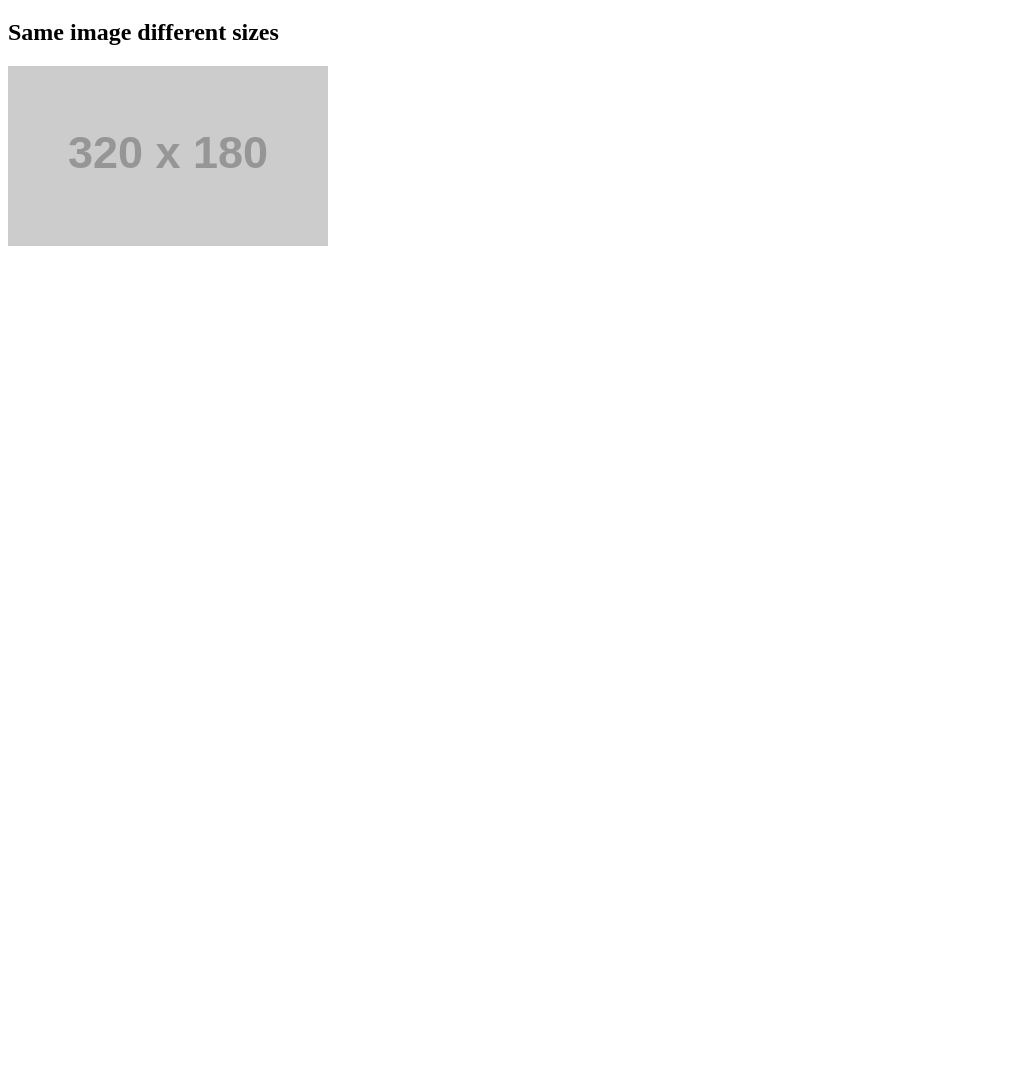
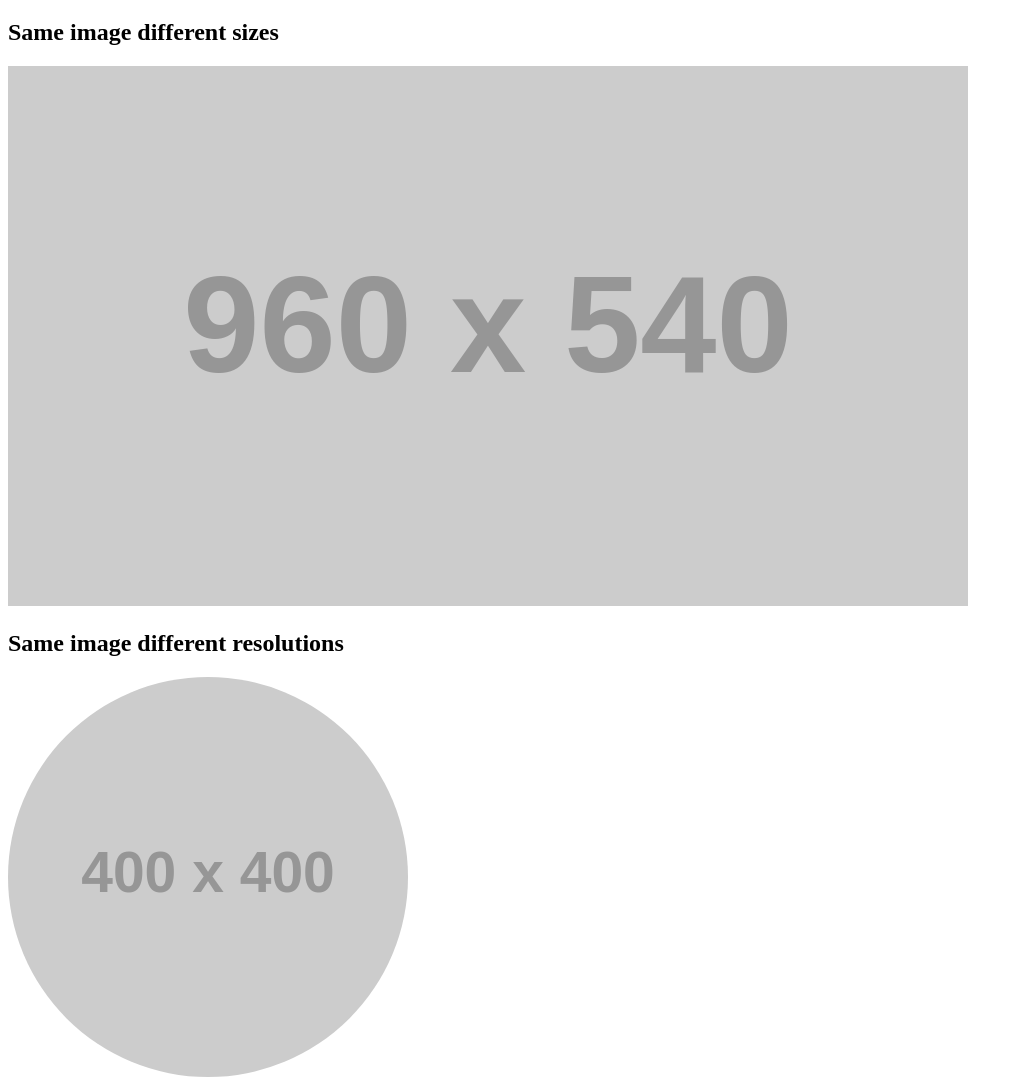
Before and after one commit to jahf0003/mtm6201-week4, a plain HTML site: page index.html in a window 1280 px wide. Shown: the part 61-1150 px from the top of the page, without its empty margins (0-1023 px from the left). Before the commit the page ends 800 px from the top, so only its background shows below. Drawn offline with Linux system fonts and the light colour scheme; placeholder pictures from the web are drawn by us.

Commit message:
sizes and resolution...

```diff
--- a/index.html
+++ b/index.html
@@ -12,7 +12,22 @@
 
         <section>
             <h2> Same image different sizes</h2>
-            <img src="https://placehold.co/320x180" alt="a-place-holder " class="img-1">
+            <img src="https://placehold.co/320x180" alt="a-place-holder " class="placeholder-1"
+            srcset="https://placehold.co/480x270 480w,
+            https://placehold.co/720x405 720w,
+            https://placehold.co/960x540 1280w"
+            sizes=" (max-width: 480px) 530px,
+            (max-width: 720px) 770px,
+            (max-width: 960px) 1100px,">
+        </section>
+
+        <section>
+            <h2> Same image different resolutions</h2>
+            <img src="https://placehold.co/320x180" alt="a-place-holder" class="resolutions"
+            srcset="https://placehold.co/400x400,
+            https://placehold.co/600x600 2x,
+            https://placehold.co/900x900 3x,">
+
         </section>
 
     </div>
--- a/style.css
+++ b/style.css
@@ -0,0 +1,5 @@
+.resolutions {
+
+    width: 400px;
+    border-radius: 50%;
+}
```
